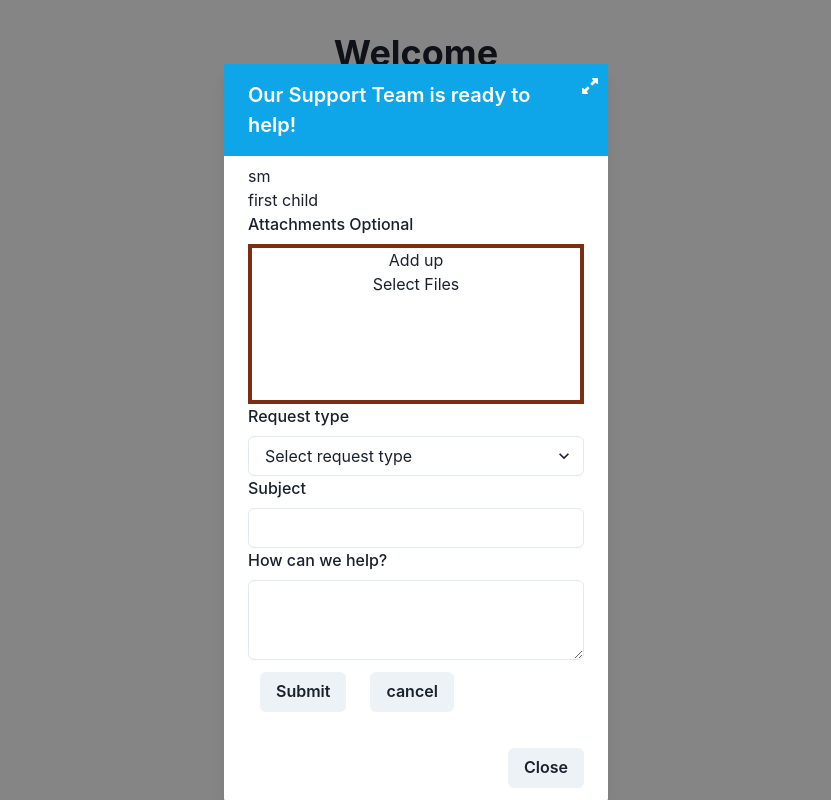
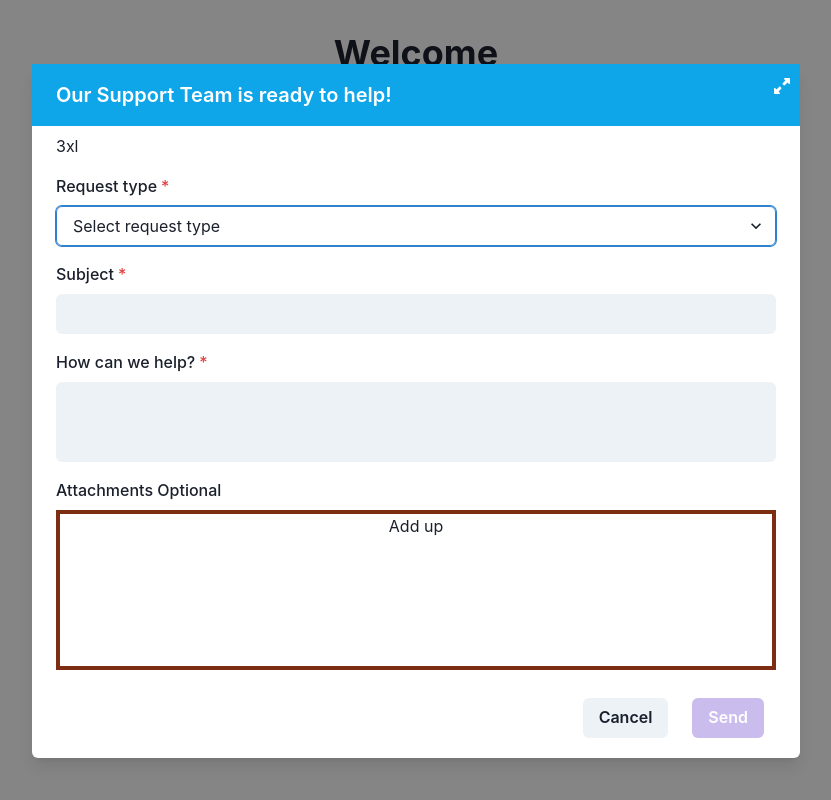
Before and after one commit to GiovaS80/chakra-tailwind, a Next.js app: page / in a window 1280 px wide. Both pictures are taken after a click on the button "Open Modal". Shown: the whole page, without its empty margins (224-1055 px from the left). Built offline with nearby package versions, Linux system fonts and the light colour scheme.

Commit message:
save this point

```diff
--- a/components/FormComponent.tsx
+++ b/components/FormComponent.tsx
@@ -1,8 +1,7 @@
-import { Box, Button, FormControl, FormLabel, Input, Select, Textarea } from "@chakra-ui/react";
+import { Box, Button, FormControl, FormErrorMessage, FormHelperText, FormLabel, Input, Select, Textarea } from "@chakra-ui/react";
 import React, { useEffect, useRef, useState } from "react";
 import { FC } from "react";
 import { useForm } from "react-hook-form";
-import ModalComponent, { TestForm } from "./ModalComponent";
 
 // export const createAction = async ({ request }) => {
 //     const data = await request.formData()
@@ -13,17 +12,26 @@ import ModalComponent, { TestForm } from "./ModalComponent";
 
 // }
 
-interface IfirstChildProps {
-    updateName: ( data:any) => void,
+interface ModelComponentProps {
+    updateData: (data: any) => void,
     onClose: () => void
 }
 
-const FormComponent: FC<IfirstChildProps> = ({ updateName, onClose }) => {
+const FormComponent: FC<ModelComponentProps> = ({ updateData, onClose }) => {
     const [files, setFiles] = React.useState(null)
+    const [enableDataSending, setEnableDataSending] = React.useState(false)
+    const [requestType, setRequestType] = React.useState("")
+    const [subject, setSubject] = React.useState("")
+    const [textArea, setTextArea] = React.useState("")
+
     const inputRef = useRef(null)
 
     const dataForm = {
-        data: {},
+        data: {
+            requestType: '',
+            subject: '',
+            textArea: ''
+        },
         file: []
     }
 
@@ -35,15 +43,7 @@ const FormComponent: FC<IfirstChildProps> = ({ updateName, onClose }) => {
     const listFiles = arrayFiles.map((file, ind) =>
         <li key={ind}>{file.name}</li>
     )
-    const { register, handleSubmit } = useForm();
-
-    const cancelForm = () => {
-        console.log('sono cancel');
-        TestForm()
-        console.log(ModalComponent);
-        console.log(TestForm);
-
-    }
+    // const { register, handleSubmit } = useForm();
 
     const handleDragOver = (e) => {
         e.preventDefault();
@@ -52,45 +52,99 @@ const FormComponent: FC<IfirstChildProps> = ({ updateName, onClose }) => {
 
     const handleDrop = (e) => {
         e.preventDefault();
-        console.log(e.dataTransfer.files);
+        // console.log(e.dataTransfer.files);
         setFiles(e.dataTransfer.files);
     }
 
+    const onSubmit = (e) => {
+        e.preventDefault();
+        console.log('*********=====CIAO DA SUBMIT=========*******');
+        if (enableDataSending) {
+            dataForm.data.requestType = requestType
+            dataForm.data.subject = subject
+            dataForm.data.textArea = textArea
+            console.log("ti faccio passare");
+            dataForm.file = arrayFiles
+            // updateData(dataForm)
+            // onClose()
+        }
+        else console.log("ti blocco");
 
-    const onSubmit = (data: unknown) => {
-        console.log(data);
-        dataForm.data = data
-        dataForm.file = arrayFiles
-        console.log(dataForm);
-        updateName(dataForm)
-        onClose()
     }
 
-    // const onSubmit = (e) => {
-    //     e.preventDefault();
-    //     console.log(e);
-    // }
-    const [firstChildName, setFirstChildName] = useState<string>('')
+    const handleInputChange = (e, from) => {
+        switch (from) {
+            case "requestType":
+                setRequestType(e.target.value)
+                break
+            case "subject":
+                setSubject(e.target.value)
+                break
+            case "textArea":
+                setTextArea(e.target.value)
+                break
+        }
 
-
+        if (
+            requestType !== "" &&
+            subject.trim() !== "" &&
+            textArea.trim() !== ""
+        ) setEnableDataSending(true)
+        else setEnableDataSending(false)
+    }
 
 
     return (
         <>
-
-            <Box>
-                <h1> {firstChildName} </h1>
-                <button onClick={() => updateName(dataForm)}>first child</button>
-            </Box>
-
-
             <Box>
                 <form
                     method="post"
-                    onSubmit={handleSubmit(onSubmit)}
-                // onSubmit={onSubmit}
+                    onSubmit={e => onSubmit(e)}
                 >
-                    <FormControl>
+
+                    <FormControl
+                        isRequired
+                        className="mt-4"
+                    >
+                        <FormLabel>Request type</FormLabel>
+                        <Select
+                            placeholder='Select request type'
+                            name="requestType"
+                            onChange={e => handleInputChange(e, "requestType")}
+                        >
+                            <option value='Pippo'>Pippo</option>
+                            <option value='Paperino'>Paperino</option>
+                            <option value='Pluto'>Pluto</option>
+                        </Select>
+                    </FormControl>
+
+                    <FormControl
+                        isRequired
+                        className="mt-4"
+                    >
+                        <FormLabel>Subject</FormLabel>
+                        <Input
+                            type="text"
+                            name="subject"
+                            variant='filled'
+                            onChange={e => handleInputChange(e, "subject")}
+                        />
+                    </FormControl>
+
+                    <FormControl
+                        isRequired
+                        className="mt-4"
+                    >
+                        <FormLabel>How can we help?</FormLabel>
+                        <Textarea
+                            name="textArea"
+                            resize={"none"}
+                            variant='filled'
+                            onChange={e => handleInputChange(e, "textArea")}
+                        />
+                    </FormControl>
+
+                    <FormControl className="mt-4">
                         <FormLabel>Attachments <span>Optional</span> </FormLabel>
                         <Box className="container h-40 border-2 border-orange-900">
                             {files && (
@@ -108,7 +162,6 @@ const FormComponent: FC<IfirstChildProps> = ({ updateName, onClose }) => {
                                     className="text-center h-full border-2 border-orange-900"
                                     onDragOver={handleDragOver}
                                     onDrop={handleDrop}
-                                    // onClick={clickTest}
                                     onClick={() => inputRef.current.click()}
                                 >
                                     <h1>Add up</h1>
@@ -119,54 +172,24 @@ const FormComponent: FC<IfirstChildProps> = ({ updateName, onClose }) => {
                                         hidden
                                         ref={inputRef}
                                     />
-                                    <button onClick={() => inputRef.current.click()}>Select Files</button>
                                 </Box>
                             )}
                             {/* end if files empty */}
                         </Box>
                     </FormControl>
 
-                    <FormControl>
-                        <FormLabel>Request type</FormLabel>
-                        <Select
-                            placeholder='Select request type'
-                            name="requestType"
-                            {...register('requestType')}
-                        >
-                            <option value='Pippo'>Pippo</option>
-                            <option value='Paperino'>Paperino</option>
-                            <option value='Pluto'>Pluto</option>
-                        </Select>
-                    </FormControl>
-
-                    <FormControl>
-                        <FormLabel>Subject</FormLabel>
-                        <Input
-                            type="text"
-                            name="subject"
-                            {...register('subject')}
-                        />
-                    </FormControl>
-
-                    <FormControl>
-                        <FormLabel>How can we help?</FormLabel>
-                        <Textarea
-                            name="textArea"
-                            {...register('textArea')}
-                        />
-                    </FormControl>
-
-                    {/* <FormControl>
-                        <FormLabel>Attachments <span>Optional</span> </FormLabel>
-                        <Input type="file" multiple={true} name="attachments" />
-                        <Box>
-                            <p>Drag and drop your file here or</p>
-                            <button className="upload-button">Upload a file</button>
-                        </Box>
-                    </FormControl> */}
-
-                    <Button m={3} type="submit">Submit</Button>
-                    <Button m={3} type="button" onClick={onClose} >cancel</Button>
+                    <Box className="text-right mt-4">
+                        <Button
+                            m={3}
+                            type="button"
+                            onClick={onClose}
+                        >Cancel</Button>
+                        <Button
+                            colorScheme='purple'
+                            isDisabled={!enableDataSending}
+                            m={3} type="submit"
+                        >Send</Button>
+                    </Box>
                 </form>
             </Box>
         </>
--- a/components/ModalComponent.tsx
+++ b/components/ModalComponent.tsx
@@ -5,23 +5,14 @@ import { FontAwesomeIcon } from '@fortawesome/react-fontawesome'
 import { faDownLeftAndUpRightToCenter, faEnvelope, faUpRightAndDownLeftFromCenter } from '@fortawesome/free-solid-svg-icons'
 import FormComponent from "./FormComponent"
 
-export const TestForm = () => {
-    console.log("comunico");
-
-}
-
 const ModalComponent: FC = () => {
     const { isOpen, onOpen, onClose } = useDisclosure()
     const [size, setSize] = React.useState('md')
     const [zoomIn, setZoomIn] = React.useState(false)
 
 
-
-
-    const updateName = (data: any): void => {
-
+    const updateData = (data: any): void => {
         console.log(data);
-
     }
 
     const handleSizeClick = (newSize) => {
@@ -31,23 +22,16 @@ const ModalComponent: FC = () => {
 
     const resize = () => {
         setZoomIn(!zoomIn)
-        if (zoomIn) setSize('sm');
-        else setSize('xl');
+        if (zoomIn) setSize('3xl');
+        else setSize('6xl');
 
     }
-
-    const pippoModalTest = (dati) => {
-        console.log('sono test');
-        console.log(dati);
-        TestForm()
-    }
-
 
     return (
         <>
             <Box textAlign={'center'}>
                 <Button
-                    onClick={() => handleSizeClick('sm')}
+                    onClick={() => handleSizeClick('3xl')}
                     m={4}
                 >{`Open Modal`}</Button>
             </Box>
@@ -72,15 +56,14 @@ const ModalComponent: FC = () => {
                         <p> {size} </p>
 
                         <FormComponent
-
-                            updateName={updateName}
+                            updateData={updateData}
                             onClose={onClose}
                         />
 
                     </ModalBody>
-                    <ModalFooter>
+                    {/* <ModalFooter>
                         <Button onClick={onClose}>Close</Button>
-                    </ModalFooter>
+                    </ModalFooter> */}
                 </ModalContent>
             </Modal>
         </>
@@ -89,9 +72,4 @@ const ModalComponent: FC = () => {
 }
 //end Model
 
-
-
 export default ModalComponent
-
-function pippoTest() {
-}
```
Also changed, not shown: 1 other file (tests, documents, lock files or other folders).
